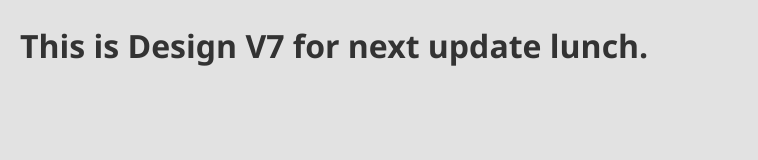
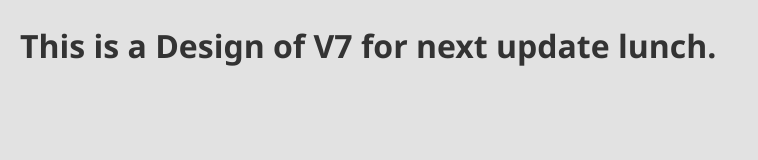
Before and after one commit to edtech372/myfirstrepo, a plain HTML site: page index.html in a window 1280 px wide. Shown: the whole page, without its empty margins (0-758 px from the left). Drawn offline with Linux system fonts and the light colour scheme.

Commit message:
This is a V7

```diff
--- a/index.html
+++ b/index.html
@@ -7,6 +7,6 @@
     <title>Document</title>
 </head>
 <body>
-    <h1>This is Design V7 for next update lunch.</h1>
+    <h1>This is a Design of V7 for next update lunch.</h1>
 </body>
 </html>
```
